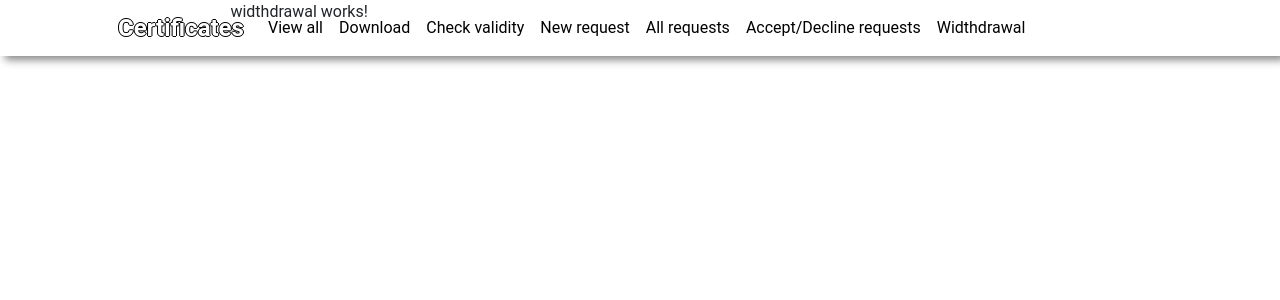
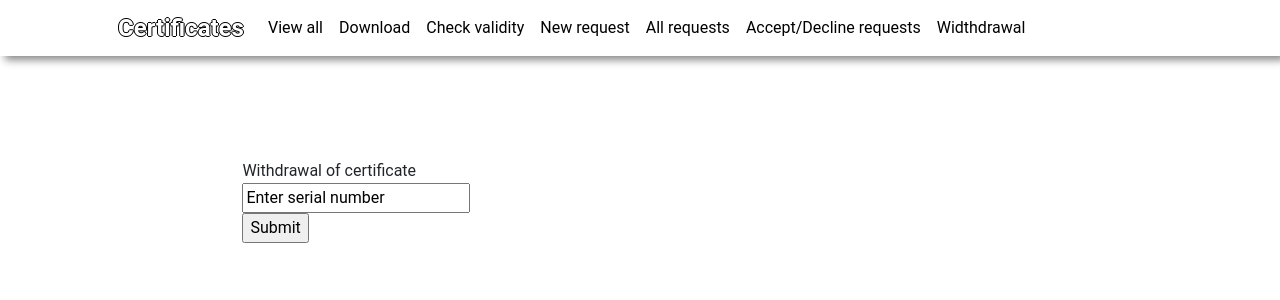
Before and after one commit to ProjectTim22IB/FrontendTim22IB, an Angular app in the folder FrontendTim22IB/: page /widthdrawal in a window 1280 px wide. Shown: the top 300 px of the page. Built offline with nearby package versions, Linux system fonts and the light colour scheme.

Commit message:
Updated widthdrawal component

```diff
--- a/FrontendTim22IB/src/app/Components/widthdrawal/widthdrawal.component.css
+++ b/FrontendTim22IB/src/app/Components/widthdrawal/widthdrawal.component.css
@@ -0,0 +1,29 @@
+header{
+
+    background-size: cover;
+  }
+
+  .btn-sm{
+    color: rgb(88, 187, 187);
+    border-color: rgb(88, 187, 187);
+  }
+
+  .btn-sm:hover{
+    background-color: rgb(205, 253, 255);
+  }
+
+  .page-link{
+    color:rgb(88, 187, 187);
+  }
+
+  .card-title{
+    font-family: 'Gaegu', cursive;
+  }
+
+  .col-4{
+    transition: all .2s ease-in-out;
+  }
+
+  .col-4:hover{
+    transform: scale(1.1);
+  }
--- a/FrontendTim22IB/src/app/Components/widthdrawal/widthdrawal.component.html
+++ b/FrontendTim22IB/src/app/Components/widthdrawal/widthdrawal.component.html
@@ -1 +1,7 @@
-<p>widthdrawal works!</p>
+<div class="container">
+    <div style="margin-top: 20%;">
+        <label for="myfile">Withdrawal of certificate</label><br>
+        <input type="text" value="Enter serial number"/><br>
+        <input type="submit" value="Submit">
+    </div>
+</div>
```
